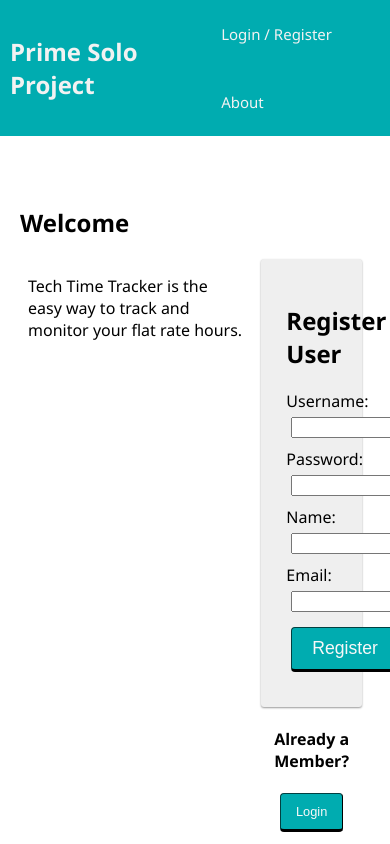
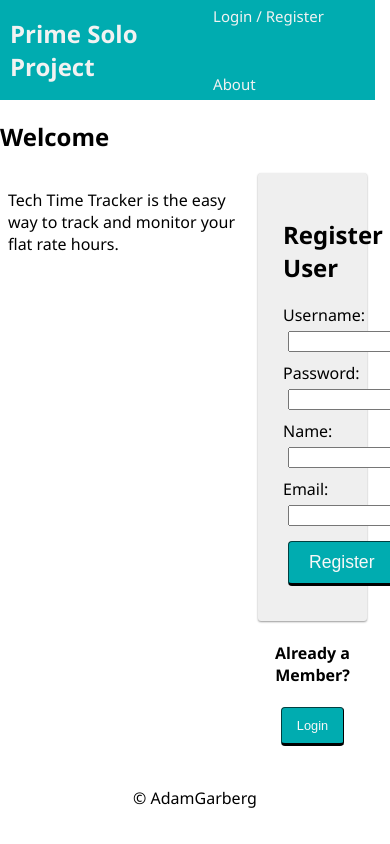
Before and after one commit to agarberg/solo-project, a React (Create React App) app: page /#/home in a window 390 px wide. Shown: the top 844 px of the page. Built offline with nearby package versions, Linux system fonts and the light colour scheme; no server answers.

Commit message:
resized for mobile

```diff
--- a/src/components/App/App.css
+++ b/src/components/App/App.css
@@ -19,7 +19,8 @@ Container
 -------------------------------------------------------------------------------- */
 
 .container {
-  padding: 20px;
+  height: 567px;
+  width: 375px;
 }
 
 /* --------------------------------------------------------------------------------
--- a/src/components/Nav/Nav.css
+++ b/src/components/Nav/Nav.css
@@ -3,8 +3,9 @@
   display: flex;
   justify-content: space-between;
   align-items: center;
-
-  margin: 0 0 30px;
+  height:100px;
+  width:375px;
+  /* margin: 0 0 30px; */
   background-color: #00acb0;
   overflow: hidden;
 }
```
